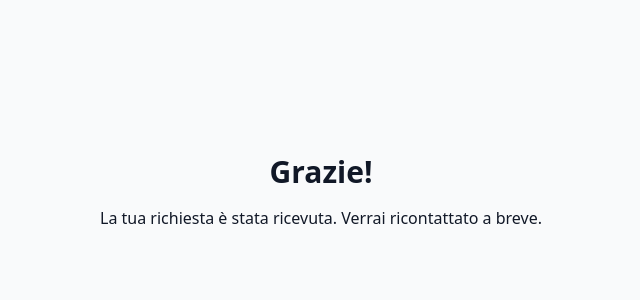
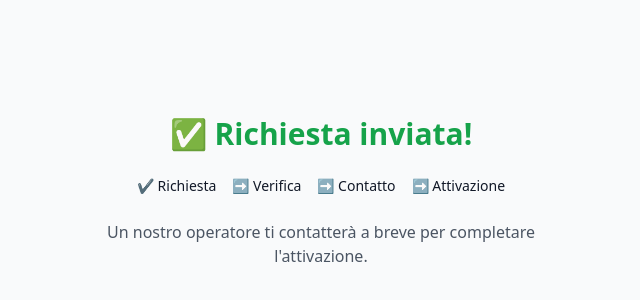
Before and after one commit to eutentiofficial-art/energia-compara, a Next.js app: page /thanks in a window 1280 px wide. Shown: the part 208-508 px from the top of the page, without its empty margins (319-959 px from the left). Built offline with nearby package versions, Linux system fonts and the light colour scheme.

Commit message:
Update page.tsx

```diff
--- a/app/thanks/page.tsx
+++ b/app/thanks/page.tsx
@@ -1,8 +1,18 @@
-export default function ThanksPage() {
+export default function ThankYou() {
   return (
-    <main className="min-h-screen flex flex-col items-center justify-center gap-4">
-      <h1 className="text-3xl font-bold">Grazie!</h1>
-      <p>La tua richiesta è stata ricevuta. Verrai ricontattato a breve.</p>
-    </main>
+    <div className="min-h-screen flex flex-col items-center justify-center gap-6 bg-gray-50">
+      <h1 className="text-3xl font-bold text-green-600">✅ Richiesta inviata!</h1>
+
+      <div className="flex gap-4 text-sm">
+        <span>✔️ Richiesta</span>
+        <span>➡️ Verifica</span>
+        <span>➡️ Contatto</span>
+        <span>➡️ Attivazione</span>
+      </div>
+
+      <p className="text-gray-600 max-w-md text-center">
+        Un nostro operatore ti contatterà a breve per completare l'attivazione.
+      </p>
+    </div>
   );
 }
```
